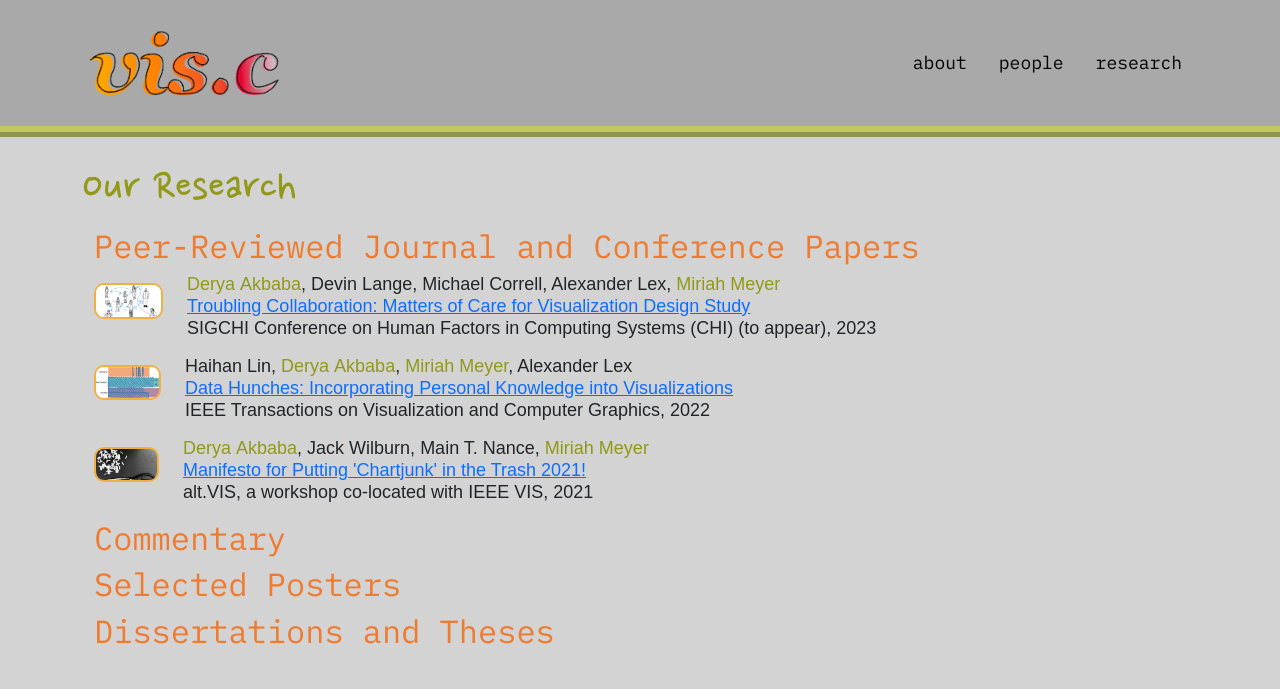
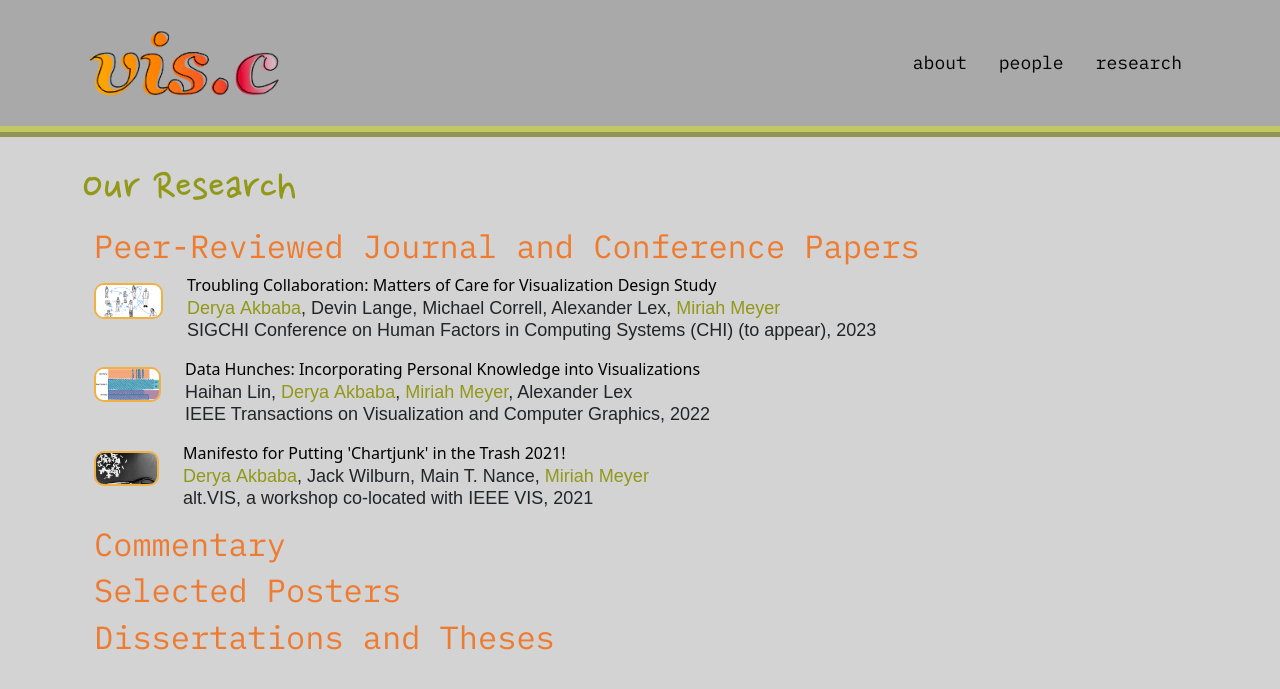
Before and after one commit to visidlab/visidlab.github.io, a Jekyll site: the page built from research.md, in a window 1280 px wide. Shown: the top 689 px of the page. Built offline with Jekyll 4.4.1, drawn with Linux system fonts in a browser that asks for light colours; some web fonts are replaced.

Commit message:
Update publication list styling

```diff
--- a/_includes/publication_list_entry.html
+++ b/_includes/publication_list_entry.html
@@ -1,9 +1,14 @@
 <div class="row">
-    <div class="col-lg-1 ">
-        <img class="img-fluid image-frame " src="../assets/publication-images/{{ publication.image}}"
-            alt="Teaser image for paper {{ publication.title }}" style="max-width: 100%; height: auto;  " />
+    <div class="col-lg-1">
+        <a href="{{ site.baseurl }}{{ publication.url }}">
+            <img class=" img-fluid
+                image-frame" src="../assets/publication-images/{{ publication.image}}"
+                alt="Teaser image for paper {{ publication.title }}" style="max-width: 100%; height: auto;  " />
+        </a>
     </div>
     <div class="col-lg-11">
+        <span class="paper-title"><a href="{{ site.baseurl }}{{ publication.url }}">{{ publication.title
+                }}</a></span><br />
         <p>
             {% for author in publication.authors %}
             {% assign known = false %}
@@ -33,8 +38,7 @@
 
             {% endfor %}
             <br />
-            <span class="paper-title"><a href="{{ site.baseurl }}{{ publication.url }}">{{ publication.title
-                    }}</a></span><br />
+
             {% if publication.type == "thesis" %}
             {{ publication.institution }}, {{ publication.thesis_type }}, {{ publication.month }} {{ publication.year }}
 
--- a/css/styles.css
+++ b/css/styles.css
@@ -76,10 +76,23 @@ h2 {
     letter-spacing: 0;
   }
 
+  /* PAPER TITLES ON PUBLICATION LIST */
+
+  .paper-title > a {
+    color: black;
+    text-decoration: none;
+  }
+  .paper-title > a:hover {
+    background-color: var(--yellow);
+  }
+/* ~~~~~~~~~~~~~~~~~~~~~ */
+
+
 /* BACKGROUND COLOR OF THE SITE */
   body {
     background-color: lightgray ;
   }
+/* ~~~~~~~~~~~~~~~~~~~~~ */
 
   li, p,
   summary {
@@ -104,8 +117,16 @@ h2 {
     border-bottom: 3mm ridge var(--lightgreen) ;
   }
 
+
+  /* PUBLICATION LIST TEASER */
   .image-frame {
     border: 2px solid var(--yellow);
     border-radius: 10px;
     margin-top: 10px;
+    opacity: 1;
   }
+
+  .image-frame:hover {
+    opacity: 80%;
+  }
+  /* ~~~~~~~~~~~~~~~~~~~~~ */
```
Also changed, not shown: _layouts/publication.html (added).
